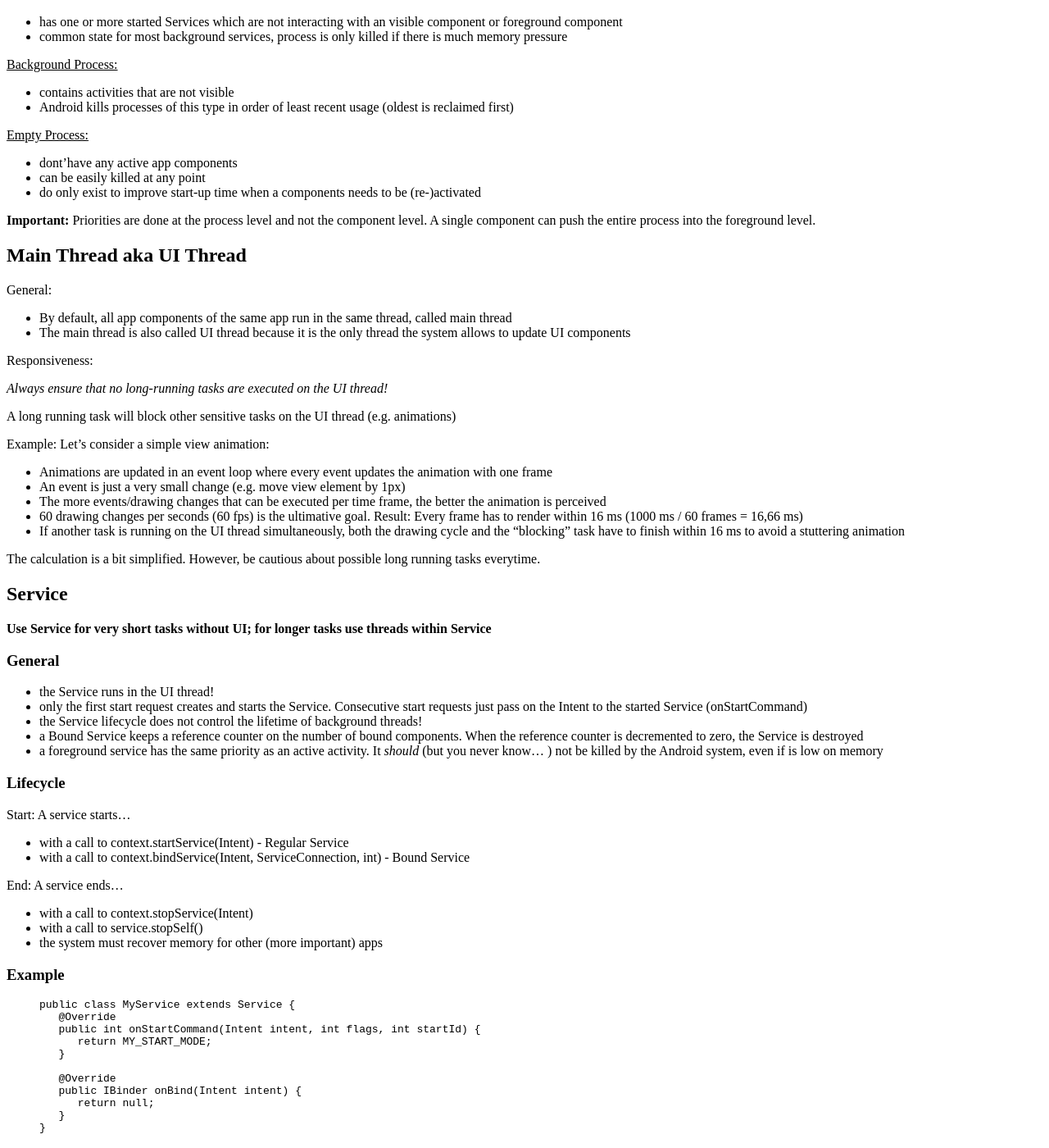
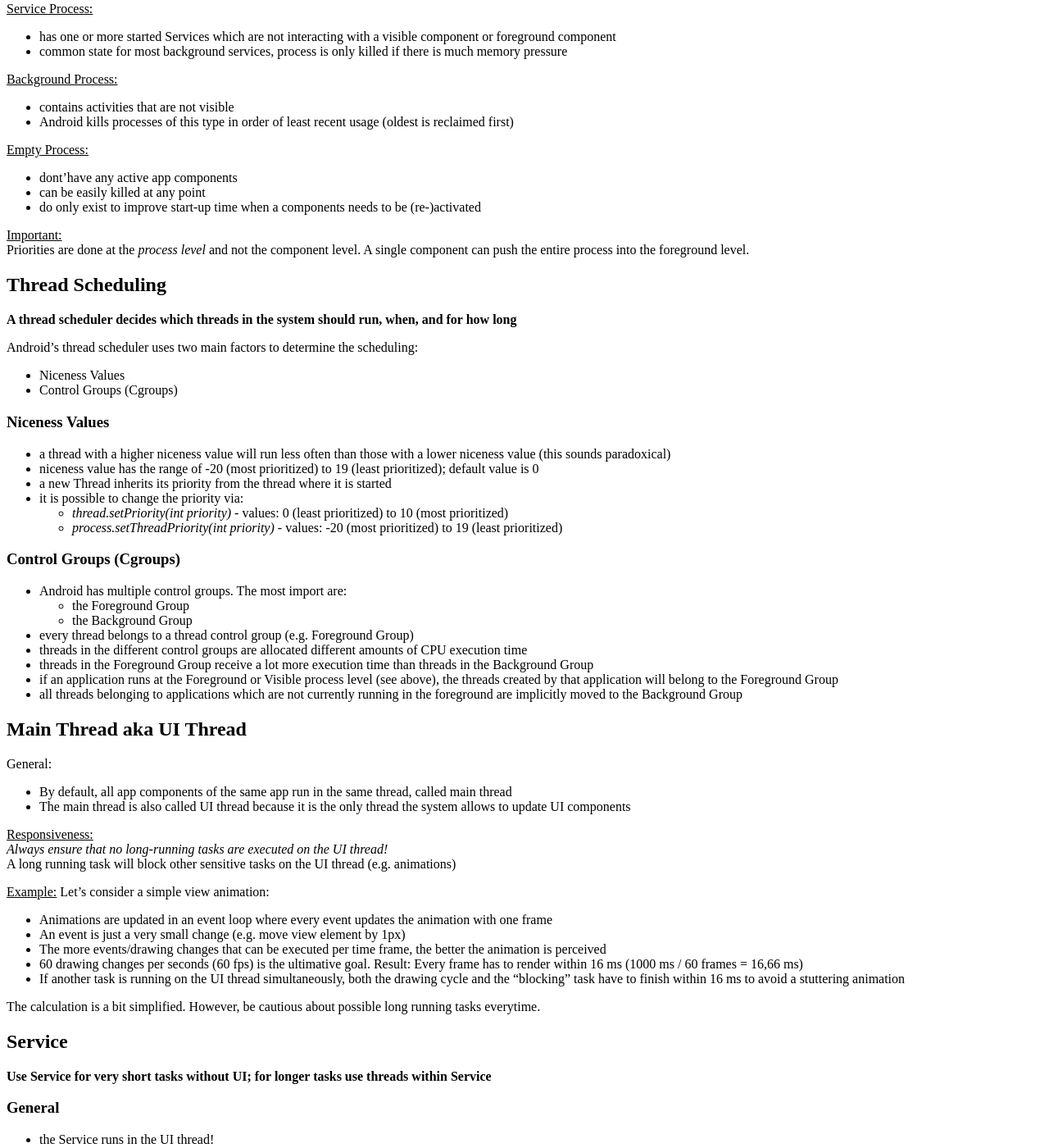
Before and after one commit to andreasschrade/andreasschrade.github.com, a Jekyll site: the page built from _posts/2017-03-28-android-threading.md, in a window 1280 px wide and 1400 px high, scrolled down 2451 px. Shown: the whole window at 82% size. Built offline with Jekyll 4.4.1, drawn with Linux system fonts in a browser that asks for light colours; Markdown is read by kramdown in place of the engine named in the settings; comment, search, counter and statistics services are not loaded; some of the changed text lies outside the part shown.

Commit message:
updated article

```diff
--- a/_posts/2017-03-28-android-threading.md
+++ b/_posts/2017-03-28-android-threading.md
@@ -85,7 +85,7 @@
 
 <u>Foreground Process:</u>
 
-- ... process that has components that the user is interacting with like
+- Process that has components that the user is interacting with like
 	- a visible and active component (Activity)
 	- a Service is bound to an Activity in front in a remote process (same with Content Providers)
 	- a foreground Service
@@ -112,7 +112,38 @@
 - can be easily killed at any point
 - do only exist to improve start-up time when a components needs to be (re-)activated
 
-<strong>Important:</strong> Priorities are done at the process level and not the component level. A single component can push the entire process into the foreground level.
+<u>Important:</u><br>
+Priorities are done at the <i>process level</i> and not the component level. A single component can push the entire process into the foreground level.
+
+## Thread Scheduling
+
+<strong>A thread scheduler decides which threads in the system should run, when, and for how long</strong>
+
+Android’s thread scheduler uses two main factors to determine the scheduling:
+
+- Niceness Values
+- Control Groups (Cgroups)
+
+### Niceness Values
+
+- a thread with a higher niceness value will run less often than those with a lower niceness value (this sounds paradoxical)
+- niceness value has the range of -20 (most prioritized) to 19 (least prioritized); default value is 0
+- a new Thread inherits its priority from the thread where it is started
+- it is possible to change the priority via:
+	- <i>thread.setPriority(int priority)</i> - values: 0 (least prioritized) to 10 (most prioritized)
+	- <i>process.setThreadPriority(int priority)</i> - values: -20 (most prioritized) to 19 (least prioritized)
+
+### Control Groups (Cgroups)
+
+- Android has multiple control groups. The most import are:
+	- the Foreground Group
+	- the Background Group
+- every thread belongs to a thread control group (e.g. Foreground Group)
+- threads in the different control groups are allocated different amounts of CPU execution time
+- threads in the Foreground Group receive a lot more execution time than threads in the Background Group
+- if an application runs at the Foreground or Visible process level (see above), the threads created by that application will belong to the Foreground Group
+- all threads belonging to applications which are not currently running in the foreground are implicitly moved to the Background Group
+
 
 ## Main Thread aka UI Thread
 General:
@@ -193,7 +222,7 @@
 ### Lifecycle
 Start:
 
-- an IntentService starts with a call to context.startService(Intent)
+- an IntentService starts with a call to <i>context.startService(Intent)</i>
 - if the IntentService is already running, the new task is queued (FIFO)
 
 End:
@@ -297,25 +326,25 @@
 
 More Details:
 
-Thread:
+<u>Thread:</u>
 
 - A Thread can have only one Looper. A Looper can have many unique Handlers associated with it
-- A Thread gets a Looper and MessageQueue by calling Looper.prepare() after its running
+- A Thread gets a Looper and MessageQueue by calling <i>Looper.prepare()</i> after its running
 
-MessageQueue:
+<u>MessageQueue:</u>
 
 - Unbounded linked list of messages to be processed on the consumer thread
 - Holds the list of messages to be dispatched by a Looper
 - A Looper has only one MessageQueue
 - Messages are added through Handler objects associated with the Looper
 
-Message:
+<u>Message:</u>
 
 - Container object carrying either a data item or a task (Runnable)
 - Inserted by producer threads
 - Consumed by consumer thread
 
-Looper:
+<u>Looper:</u>
 
 - Message dispatcher associated with the consumer thread
 - A thread can only have one Looper at the same time
@@ -371,14 +400,14 @@
 
 ### General
 
-- Just a "normal" Thread which sets up the internal message passing mechanism automatically => No need to init a Looper manually...
+- Just a "normal" Thread which sets up the internal message passing mechanism automatically → No need to init a Looper manually...
 - Use HandlerThread instead of "normal" Java Thread with manual Looper setup (see code example above)
 - Applicable to many background execution use cases, where sequential execution and control of the message queue is desired
-- Use the constructor with the name argument -> simplifies debugging
-- Started in the same way as a Thread -> start()
-- Terminated either with quit() or quitSafely()
-	- quit() - Terminates the Looper without processing any more messages in the MessageQueue
-	- quitSafely() - Similar to the previous version but makes sure that the pending messages that are due to be delivered are handled
+- Use the constructor with the name argument → simplifies debugging
+- Started in the same way as a Thread → <i>start()</i>
+- Terminated either with <i>quit()</i> or <i>quitSafely()</i>
+	- <i>quit()</i> - Terminates the Looper without processing any more messages in the MessageQueue
+	- <i>quitSafely()</i> - Similar to the previous version but makes sure that the pending messages that are due to be delivered are handled
 
 ### Example
 
@@ -407,4 +436,5 @@
 ## Development Phase & Debugging
 
 - StrictMode helps to identify long-running operations on the main thread
-- Simulate how you app responds to being killed: adb shell am force-stop com.example.packagename
+- Simulate how you app responds to being killed: <i>adb shell am force-stop com.example.packagename</i>
+- Get process info: <i>adb shell ps | grep com.example.packagename</i>
```
Also changed, not shown: other parts of _posts/2017-03-28-android-threading.md (+22 -24 lines).
